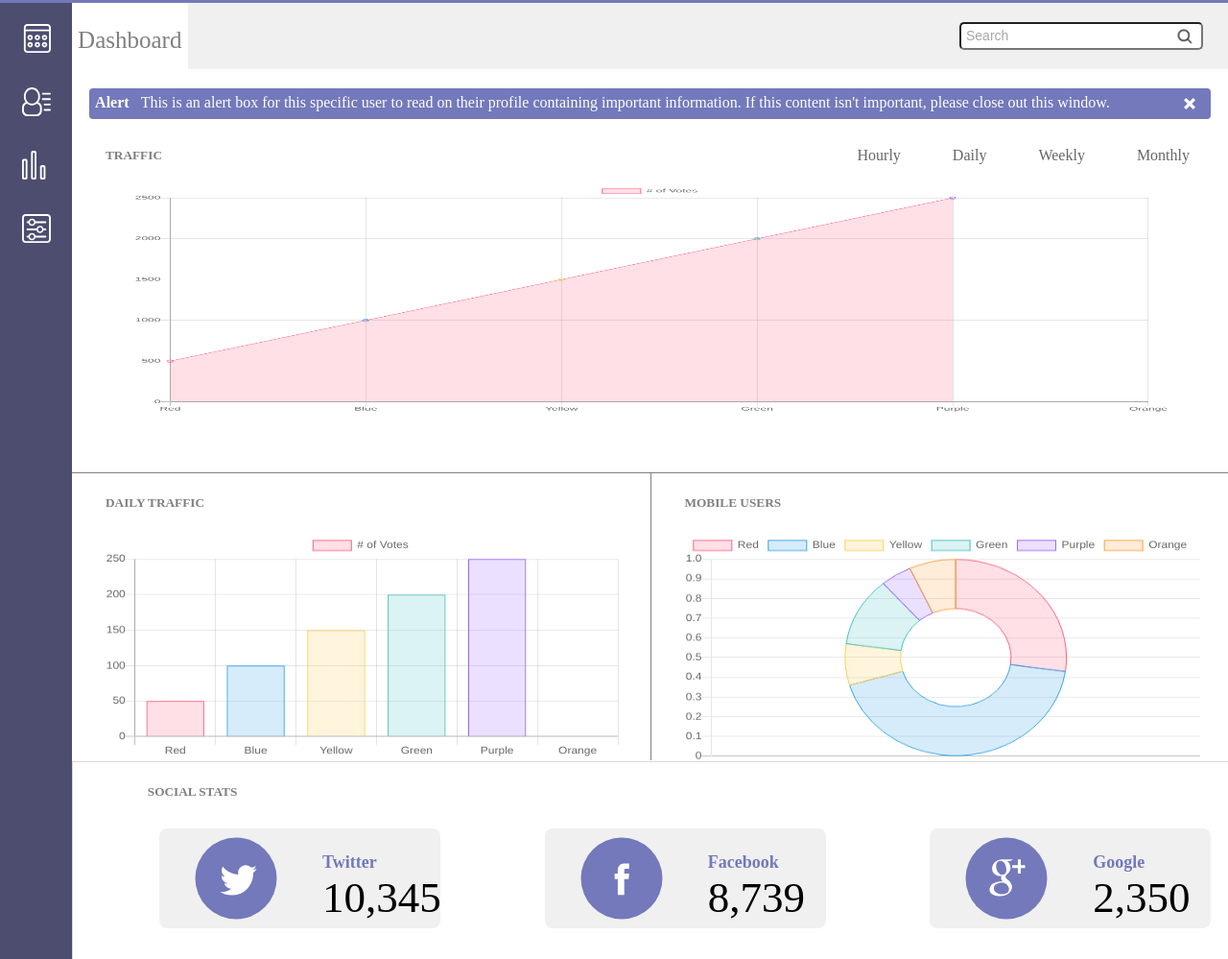
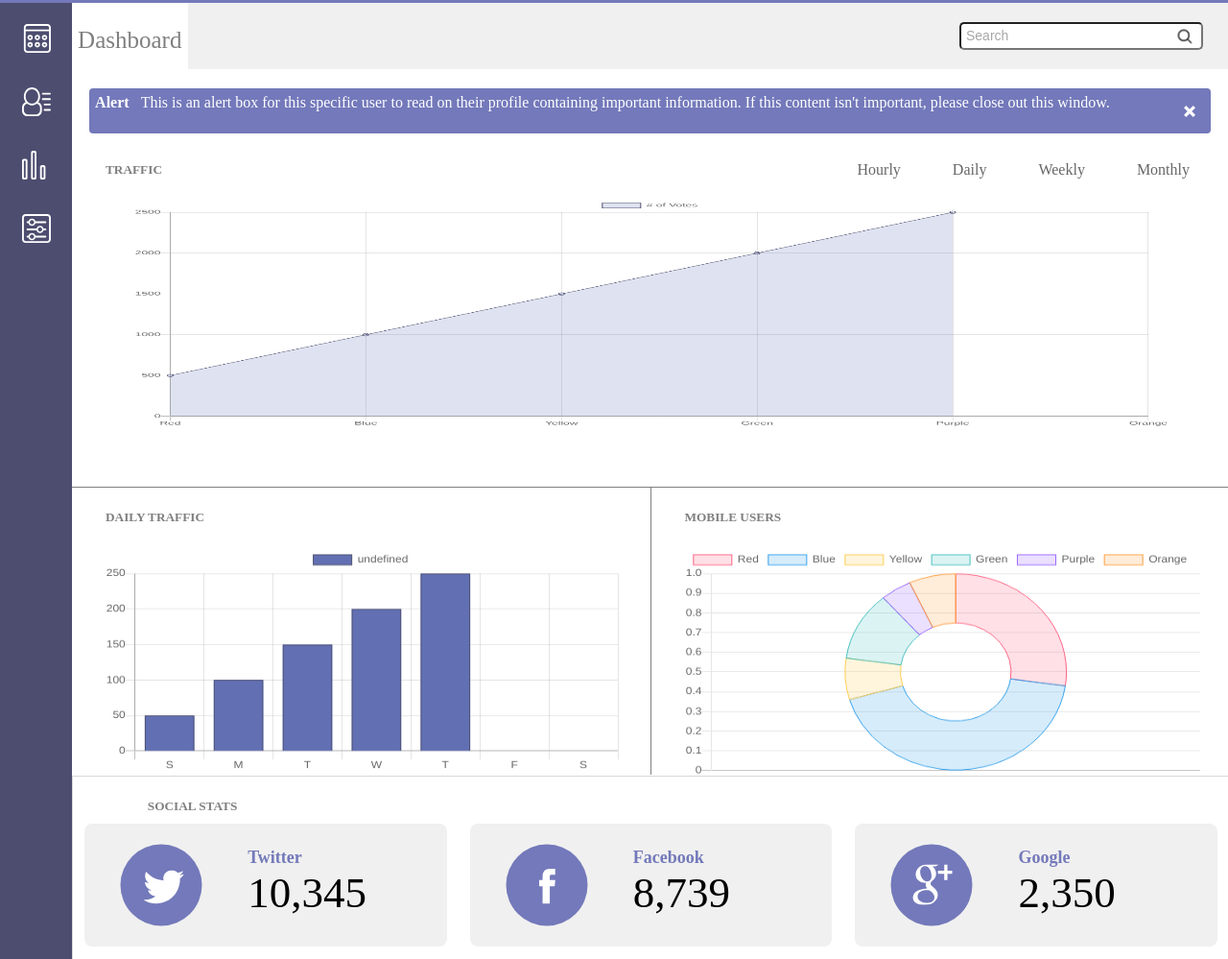
Before and after one commit to jmananthony06/Project-7, a plain HTML site: page sandbox3.html in a window 1280 px wide. Shown: the part 72-1071 px from the top of the page at 96% size. Drawn offline with nearby package versions, Linux system fonts and the light colour scheme.

Commit message:
css updates
css updates

```diff
--- a/sandbox.css
+++ b/sandbox.css
@@ -483,7 +483,6 @@ input::placeholder {
 .caretRelative select {
     width: 95%;
     margin-left: 3%;
-    margin-top: 10px;
     height: 30px;
 }
 
@@ -660,14 +659,74 @@ body button.cancel {
 }
 
 /*******************
-****Mobile Query****
+***** QUERIES ******
 *******************/
 
+/* 1024PX QUERY */ /* squared away! just chart fixes needed for all queries */
+
 @media(min-width: 1024px) {
+    .alertBox {
+        width: 96%;
+        height: 35px;
+        margin: auto;
+        margin-top: 8px;
+        margin-bottom: 8px;
+        padding: 6px;
+        position: relative;
+        background-color: rgb(115, 121, 186);
+        border-radius: 4px;
+    }
 
+    .alertBox p {
+        text-align: left;
+        margin: auto;
+        color: white;
+        padding-right: 30px;
+    }
 
+    .alertBox span {
+        margin-right: 12px;
+    }
 
+    .flexStatsContainer {
+        width: 100%;
+        height: 100%;
+        flex-direction: row;
+    }
+
+    .Twitter,
+    .Facebook,
+    .Google {
+        width: 28%;
+        height: 50%;
+        margin: auto;
+        margin-top: 10px;
+        margin-bottom: 15px;
+    }
+
+    .twitterSVG,
+    .facebookSVG,
+    .googleSVG {
+        height: 50%;
+        width: 50%;
+    }
+
+    .userMessages button {
+        margin-left: 19px;
+    }
+
+    button.save,
+    button.cancel {
+        width: 40%;
+        margin-right: 18px;
+    }
+
+    .userSettings select {
+        margin-top: 4.9%;
+    }
 }
+
+/* 768PX QUERY*/ /* check panels portion for issue commentary */
 
 @media (max-width: 768px) {
     .charts {
@@ -687,24 +746,24 @@ body button.cancel {
     .alertBox {
         height: 60px;
         width: 95%;
-    } /* text in alert box overlaps the 'x' */
+    }
 
     .timelineTabs {
         display: flex;
     }
 
     .flexStatsContainer {
-        /* display: flex;
-        flex-wrap: wrap; */
         flex-direction: column;
-        /* cant find out how to display in column - internet only says how to do in grid and not with other css properties */
     }
 
     .Twitter,
     .Facebook,
     .Google {
-        width: 60%;
+        width: 50%;
         height: 50%;
+        margin: auto;
+        margin-top: 20px;
+        margin-bottom: 20px;
     }
 
     .twitterSVG,
@@ -720,6 +779,7 @@ body button.cancel {
         'recentActivity'
         'userMessages'
         'userSettings';
+        width: 100%; /* issues with this in this query - 100% only makes grid in this query half of the container width desired and 200% puts it over the edge giving too much white space on right of container then 190% isn't the full enough container width - wtf */
     }
 
     .userMessages button {
@@ -731,9 +791,9 @@ body button.cancel {
 
     .userSettings select {
         width: 90%;
-        margin-left: 0;
+        height: 40px;
+        margin-left: 25px;
         padding: 10px 0;
-        margin: auto;
     }
 
     .caretRelative {
@@ -744,8 +804,4 @@ body button.cancel {
     button.cancel {
         width: 90.5%;
     }
-
-    .sideIcons {
-
-    }
 }
--- a/sandbox.js
+++ b/sandbox.js
@@ -8,20 +8,20 @@ var myChart = new Chart(ctx, {
           label: "# of Votes",
           data: [500, 1000, 1500, 2000, 2500],
           backgroundColor: [
-            "rgba(255, 99, 132, 0.2)",
-            "rgba(54, 162, 235, 0.2)",
-            "rgba(255, 206, 86, 0.2)",
-            "rgba(75, 192, 192, 0.2)",
-            "rgba(153, 102, 255, 0.2)",
-            "rgba(255, 159, 64, 0.2)",
+            "rgba(98, 112, 179, 0.2)",
+            "rgba(98, 112, 179, 0.2)",
+            "rgba(98, 112, 179, 0.2)",
+            "rgba(98, 112, 179, 0.2)",
+            "rgba(98, 112, 179, 0.2)",
+            "rgba(798, 112, 179, 0.2)",
           ],
           borderColor: [
-            "rgba(255, 99, 132, 1)",
-            "rgba(54, 162, 235, 1)",
-            "rgba(255, 206, 86, 1)",
-            "rgba(75, 192, 192, 1)",
-            "rgba(153, 102, 255, 1)",
-            "rgba(255, 159, 64, 1)",
+            "rgba(76, 78, 108, 1)",
+            "rgba(76, 78, 108, 1)",
+            "rgba(76, 78, 108, 1)",
+            "rgba(76, 78, 108, 1)",
+            "rgba(76, 78, 108, 1)",
+            "rgba(76, 78, 108, 1)",
           ],
           borderWidth: 1,
         },
@@ -46,26 +46,28 @@ var ctx = document.getElementById("myBar").getContext("2d");
 var myChart = new Chart(ctx, {
     type: "bar",
     data: {
-      labels: ["Red", "Blue", "Yellow", "Green", "Purple", "Orange"],
+      labels: ["S", "M", "T", "W", "T", "F", "S"],
       datasets: [
         {
-          label: "# of Votes",
+          // label: "# of Votes", //undefined but when commented out doesn't disappear, why?
           data: [50, 100, 150, 200, 250],
           backgroundColor: [
-            "rgba(255, 99, 132, 0.2)",
-            "rgba(54, 162, 235, 0.2)",
-            "rgba(255, 206, 86, 0.2)",
-            "rgba(75, 192, 192, 0.2)",
-            "rgba(153, 102, 255, 0.2)",
-            "rgba(255, 159, 64, 0.2)",
+            "rgb(98, 112, 179)",
+            "rgb(98, 112, 179)",
+            "rgb(98, 112, 179)",
+            "rgb(98, 112, 179)",
+            "rgb(98, 112, 179)",
+            "rgb(98, 112, 179)",
+            "rgb(98, 112, 179)",
           ],
           borderColor: [
-            "rgba(255, 99, 132, 1)",
-            "rgba(54, 162, 235, 1)",
-            "rgba(255, 206, 86, 1)",
-            "rgba(75, 192, 192, 1)",
-            "rgba(153, 102, 255, 1)",
-            "rgba(255, 159, 64, 1)",
+            "rgba(76, 78, 108, 1)",
+            "rgba(76, 78, 108, 1)",
+            "rgba(76, 78, 108, 1)",
+            "rgba(76, 78, 108, 1)",
+            "rgba(76, 78, 108, 1)",
+            "rgba(76, 78, 108, 1)",
+            "rgba(76, 78, 108, 1)",
           ],
           borderWidth: 1,
         },
```
